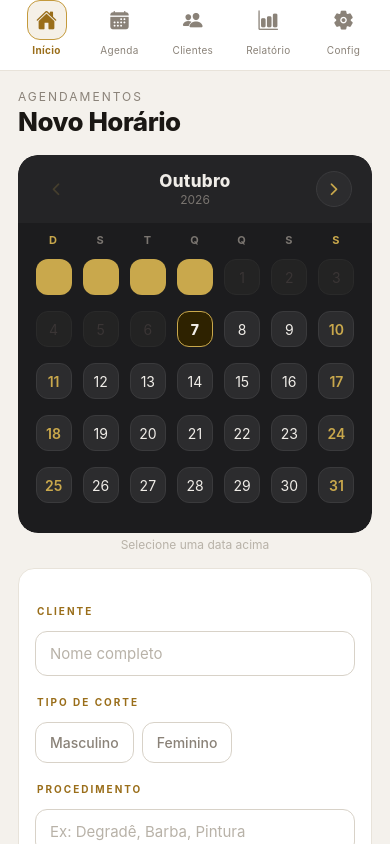
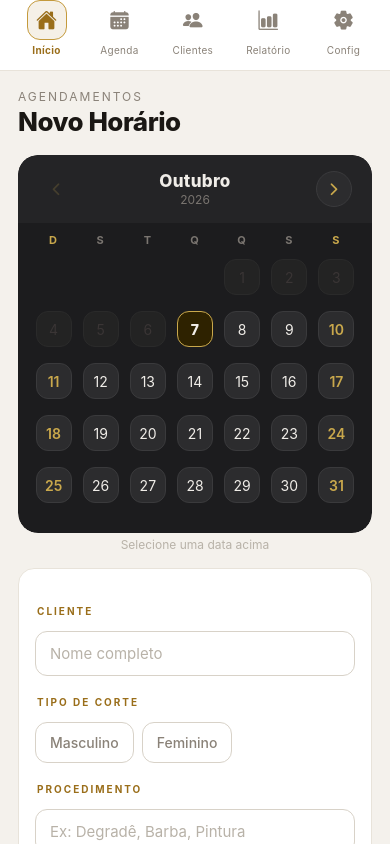
Before and after one commit to chernns/tcc-cabeleireiro, a React Native app: screen / in a window 390 px wide. Built offline with nearby package versions, Linux system fonts and the light colour scheme; no server answers; the database is empty.

Commit message:
Corrige células fora do mês marcadas como selecionadas no calendário

```diff
--- a/src/components/CalendarioCustom.js
+++ b/src/components/CalendarioCustom.js
@@ -63,7 +63,7 @@ export function CalendarioCustom({ markedDates = {}, onDayPress, selectedDate, s
                 const valido = dia >= 1 && dia <= totalDias;
                 const ds = valido ? dateStr(dia) : '';
                 const passado = valido && ehPassado(ds), ehHoje = ds === hojeStr;
-                const ehSel = multiSelect ? (selectedDates instanceof Set && selectedDates.has(ds)) : ds === selectedDate;
+                const ehSel = valido && (multiSelect ? (selectedDates instanceof Set && selectedDates.has(ds)) : ds === selectedDate);
                 const temMarca = valido && !!markedDates[ds], fimSemana = col === 0 || col === 6;
                 const clicavel = valido && !passado;
                 return (
```
